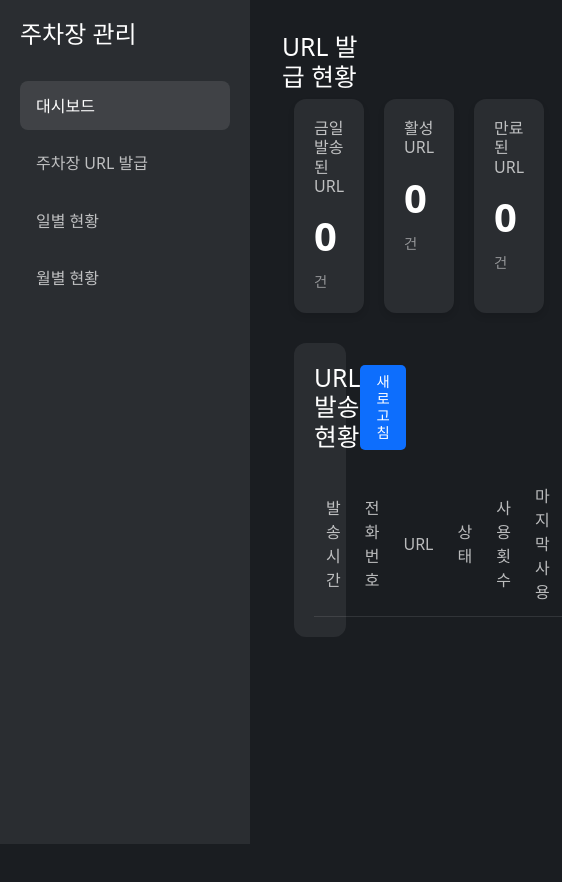
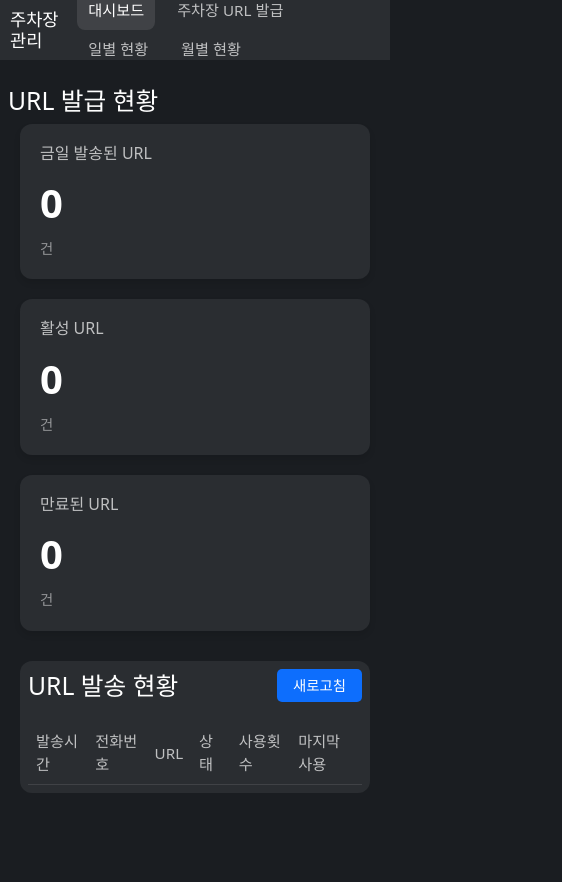
Before and after one commit to junseoyook/project1, a website: page public/index.html in a window 390 px wide. Shown: the whole page, 562 px wide, since content can reach past the window. Before the commit the page ends 844 px from the top, so only its background shows below. Drawn offline with nearby package versions, Linux system fonts and the light colour scheme; no server answers.

Commit message:
관리자 페이지 폰최적화

```diff
--- a/public/index.html
+++ b/public/index.html
@@ -20,6 +20,8 @@
             bottom: 0;
             background-color: #2a2d31;
             padding: 20px;
+            z-index: 1000;
+            transition: left 0.3s;
         }
         .sidebar h1 {
             font-size: 1.5rem;
@@ -40,6 +42,7 @@
         .main-content {
             margin-left: 250px;
             padding: 2rem;
+            transition: margin-left 0.3s;
         }
         .page {
             display: none;
@@ -203,6 +206,48 @@
             background-color: #f8d7da;
             color: #721c24;
             border: 1px solid #f5c6cb;
+        }
+        @media (max-width: 768px) {
+            .sidebar {
+                width: 100%;
+                height: 60px;
+                position: fixed;
+                left: 0;
+                top: 0;
+                bottom: auto;
+                padding: 0 10px;
+                display: flex;
+                align-items: center;
+                justify-content: space-between;
+            }
+            .sidebar h1 {
+                font-size: 1.1rem;
+                margin-bottom: 0;
+            }
+            .main-content {
+                margin-left: 0;
+                margin-top: 70px;
+                padding: 1rem 0.5rem;
+            }
+            .nav-link {
+                display: inline-block;
+                margin: 0 0.2rem;
+                padding: 0.5rem 0.7rem;
+                font-size: 0.95rem;
+            }
+            .stats-grid {
+                grid-template-columns: 1fr;
+            }
+            .recent-entries, .card, .table-responsive {
+                padding: 0.5rem;
+            }
+            .entries-table th, .entries-table td {
+                padding: 8px;
+                font-size: 0.95rem;
+            }
+            .form-control, .btn, .input-group {
+                font-size: 1rem;
+            }
         }
     </style>
 </head>
```
